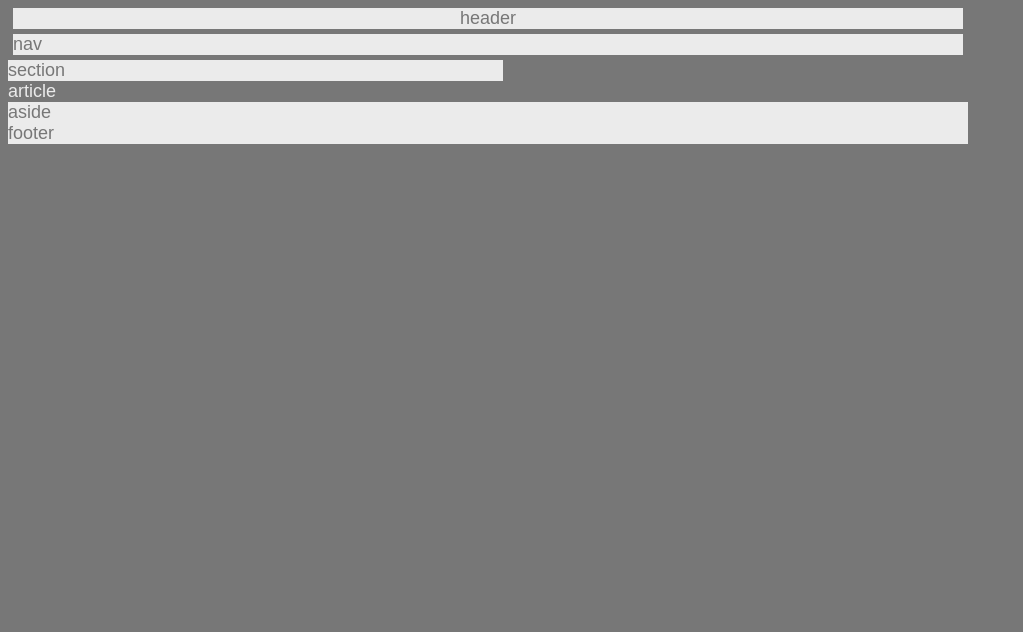
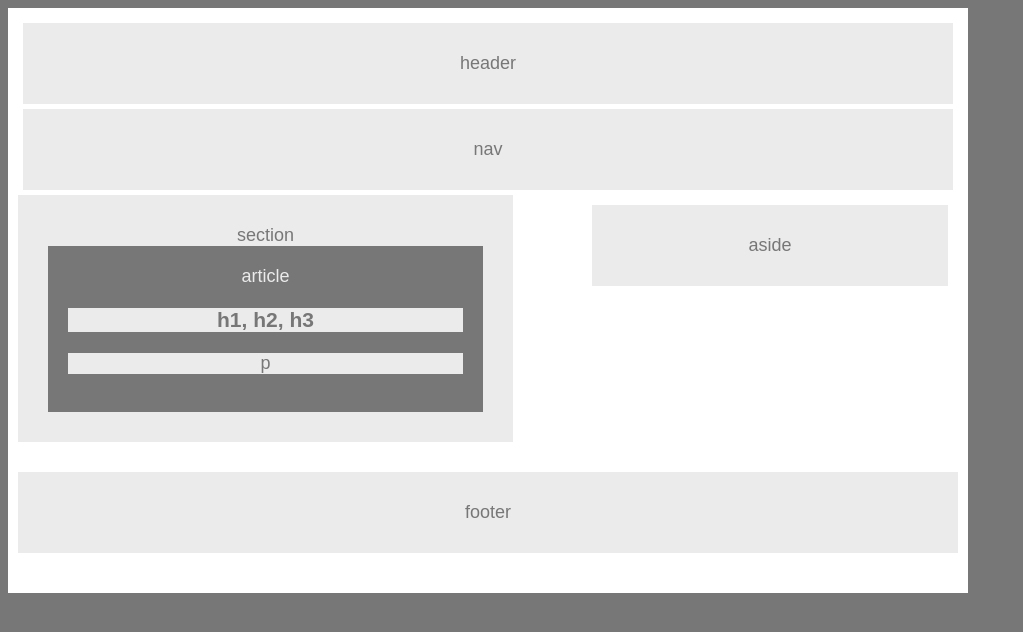
Before and after one commit to Arsalan-Sadri/01_Wireframe, a plain HTML site: page index.html in a window 1280 px wide. Shown: the whole page, without its empty margins (0-1023 px from the left). Drawn offline with Linux system fonts and the light colour scheme.

Commit message:
Commiting to modified versions

```diff
--- a/index.html
+++ b/index.html
@@ -11,13 +11,18 @@
 </head>
 
 <body>
+    <div class="centered">
         <header>header</header>
         <nav>nav</nav>
         <div class="row">
             <div class="left-col">
                 <section>
                     section
-                <article>article</article>
+                    <article>
+                        article
+                        <h1>h1, h2, h3</h1>
+                        <p>p</p>
+                    </article>
                 </section>
             </div>
             <div class="right-col">
@@ -25,7 +30,7 @@
             </div>
         </div>
         <footer>footer</footer>
-
+    </div>
 </body>
 
 </html>
--- a/style.css
+++ b/style.css
@@ -1,50 +1,85 @@
+* {
+    box-sizing: border-box;
+}
 body {
     font-family: Arial, Helvetica, sans-serif;
     color: #777;
     background: #777;
     width: 960px;
     font-size: 18px;
+    margine:0px;
+}
+
+header, nav, section, aside, footer
+{
+    background:#ebebeb;
 }
 
 header {
-    background:#ebebeb;
     text-align: center;
     margin: 5px;
+    text-align: center;
+    padding: 30px;
 }
 
 nav {
-    background: #ebebeb;
     margin: 5px;
+    text-align: center;
+    padding: 30px;
 }
 
-row{
-    margine:10px;
-}
 section {
-    background: #ebebeb;
     width: 495px;
+    text-align: center;
+    padding: 30px;
 }
 
 article {
     color: #ebebeb;
     background: #777;
+    text-align: center;
+    padding: 20px;
 }
 
 aside {
-    background: #ebebeb;
+    text-align: center;
+    padding: 30px;
 }
 
 footer {
-    background: #ebebeb;
     margin-bottom: 30px;
+    margin-top: 30px;
+    text-align: center;
+    padding: 30px;
 }
 
-h1 {
+h1, p {
     color: #777;
-    background: #ebebeb;
+    background: #ebebeb;}
+   h1{ text-align: center;
 }
 
 p {
-    color: #777;
-    background: #ebebeb;
+
+    text-align: center;
 }
+
+.left-col {
+    float: left;
+    width: 60%;
+
+}
+.right-col {
+    float: left;
+    width: 40%;
+    padding: 10px;
+}
+.row{
+    overflow: auto;
+}
+.centered {
+    max-width: 960px;
+    margin: auto;
+    background: white;
+    padding: 10px;
+}
```
Also changed, not shown: 1 other file. Lines whose indentation alone changed are shown as unchanged.
